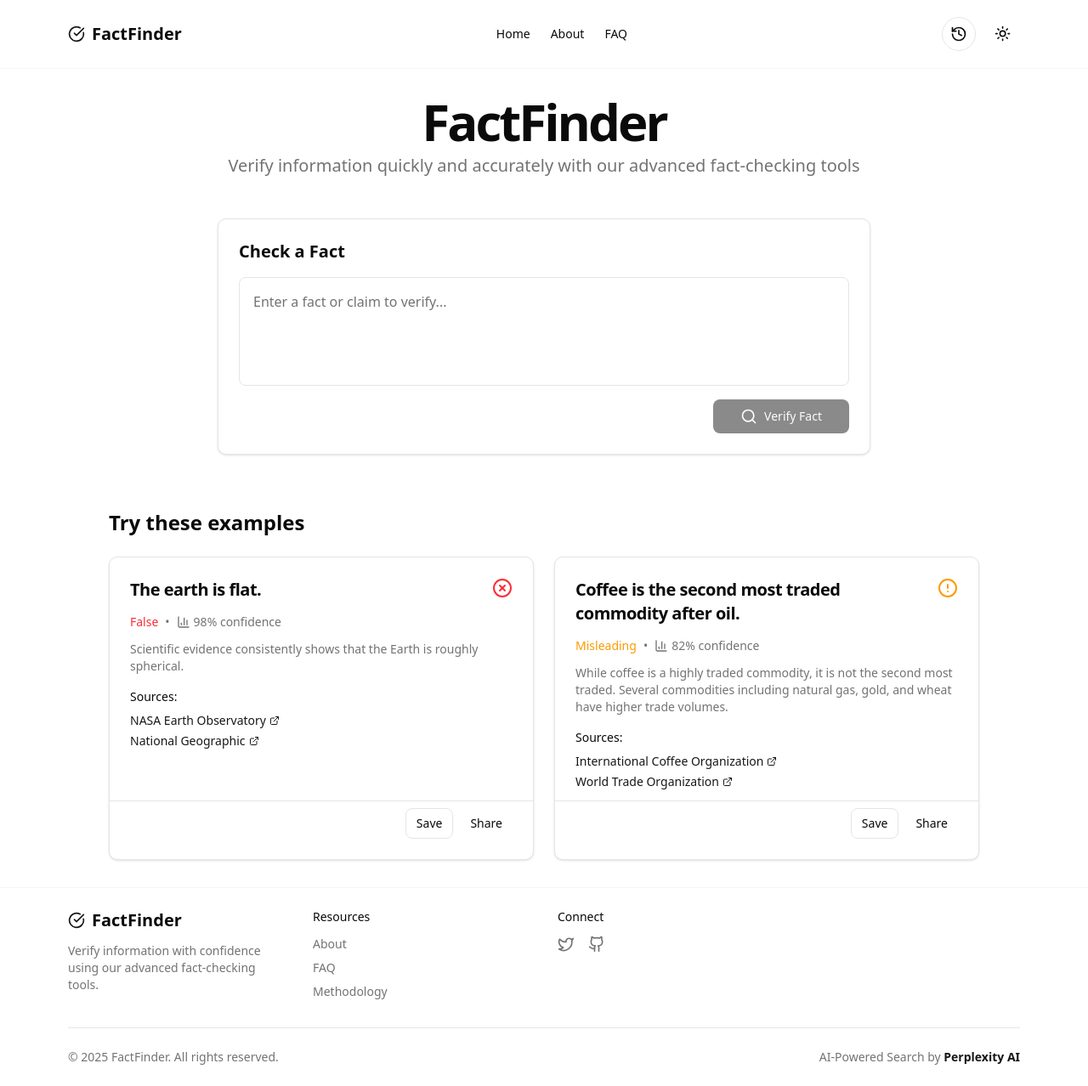
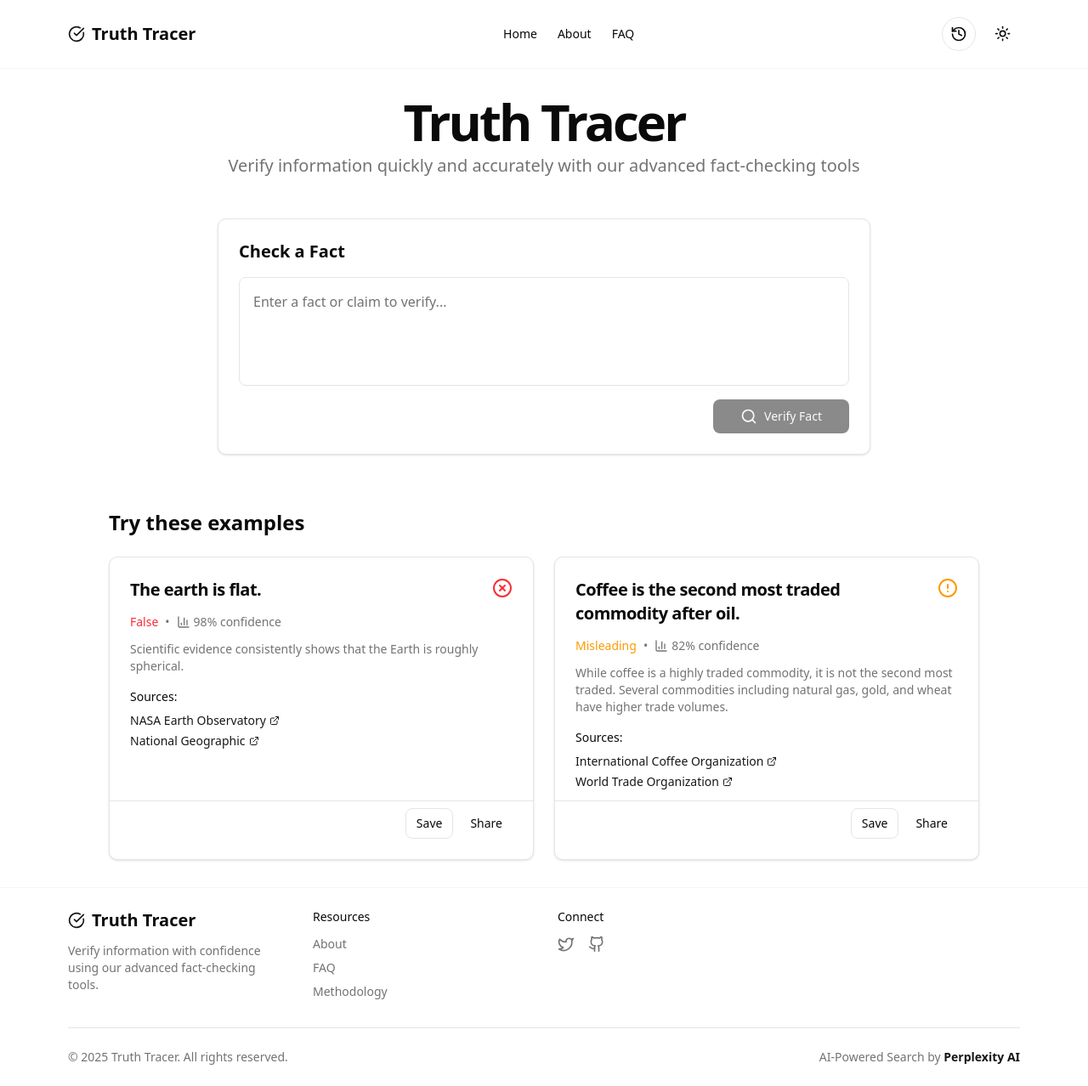
Before and after one commit to anthony-okoye/truth-tracer-front, a Next.js app: page / in a window 1280 px wide. Shown: the whole page at 85% size. Built offline with nearby package versions, Linux system fonts and the light colour scheme.

Commit message:
refactor: rename project from FactFinder to Truth Tracer

```diff
--- a/app/layout.tsx
+++ b/app/layout.tsx
@@ -16,7 +16,7 @@ const geistMono = Geist_Mono({
 });
 
 export const metadata: Metadata = {
-  title: "FactFinder - Verify Information with Confidence",
+  title: "Truth Tracer - Verify Information with Confidence",
   description: "A modern fact-checking tool to help you verify information quickly and accurately",
 };
 
--- a/app/page.tsx
+++ b/app/page.tsx
@@ -18,7 +18,7 @@ export default function Home() {
         <div className="flex flex-col items-center justify-center space-y-4 text-center">
           <div className="space-y-2 max-w-3xl mx-auto">
             <h1 className="text-3xl font-bold tracking-tighter sm:text-4xl md:text-5xl lg:text-6xl">
-              FactFinder
+              Truth Tracer
             </h1>
             <p className="text-lg text-muted-foreground md:text-xl">
               Verify information quickly and accurately with our advanced fact-checking tools
--- a/components/footer.tsx
+++ b/components/footer.tsx
@@ -13,7 +13,7 @@ export function Footer() {
             <Link href="/" className="flex items-center space-x-2">
               <span className="flex items-center font-bold text-xl">
                 <CheckCircle className="mr-2 h-5 w-5 text-primary" />
-                FactFinder
+                Truth Tracer
               </span>
             </Link>
             <p className="text-sm text-muted-foreground">
@@ -72,7 +72,7 @@ export function Footer() {
         {/* Copyright and powered by section */}
         <div className="mt-8 border-t border-border pt-6 flex flex-col sm:flex-row justify-between items-center">
           <p className="text-sm text-muted-foreground">
-            © {currentYear} FactFinder. All rights reserved.
+            © {currentYear} Truth Tracer. All rights reserved.
           </p>
           <div className="flex items-center mt-4 sm:mt-0">
             <p className="text-sm text-muted-foreground">
--- a/components/header.tsx
+++ b/components/header.tsx
@@ -22,7 +22,7 @@ export function Header() {
             <Link href="/" className="flex items-center space-x-2">
               <span className="flex items-center font-bold text-xl">
                 <CheckCircle className="mr-2 h-5 w-5 text-primary" />
-                FactFinder
+                Truth Tracer
               </span>
             </Link>
           </div>
--- a/package.json
+++ b/package.json
@@ -1,5 +1,5 @@
 {
-  "name": "fact-checker",
+  "name": "truth-tracer",
   "version": "0.1.0",
   "private": true,
   "scripts": {
```
